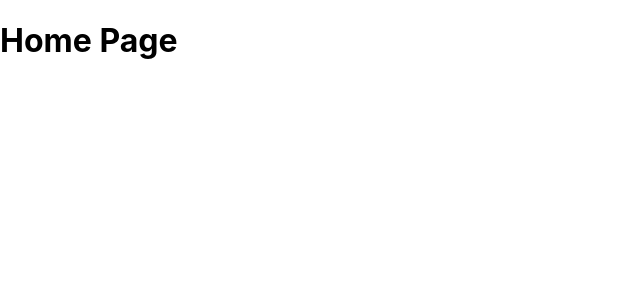
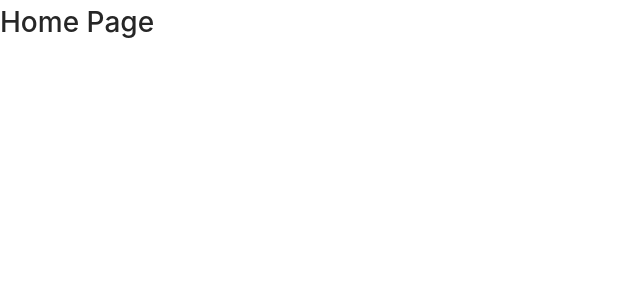
Before and after one commit to coder-do/next-starter, a Next.js app: page / in a window 1280 px wide. Shown: the top 300 px of the page, without its empty margins (0-640 px from the left). Built offline with nearby package versions, Linux system fonts and the light colour scheme.

Commit message:
added antd

```diff
--- a/package.json
+++ b/package.json
@@ -8,6 +8,7 @@
     "start": "next start"
   },
   "dependencies": {
+    "antd": "^4.13.1",
     "next": "10.0.8",
     "react": "17.0.1",
     "react-dom": "17.0.1"
--- a/styles/globals.css
+++ b/styles/globals.css
@@ -1,3 +1,4 @@
+@import "~antd/dist/antd.css";
 html,
 body {
 	padding: 0;
```
Also changed, not shown: 1 other file (tests, documents, lock files or other folders). Lines whose indentation alone changed are shown as unchanged.
